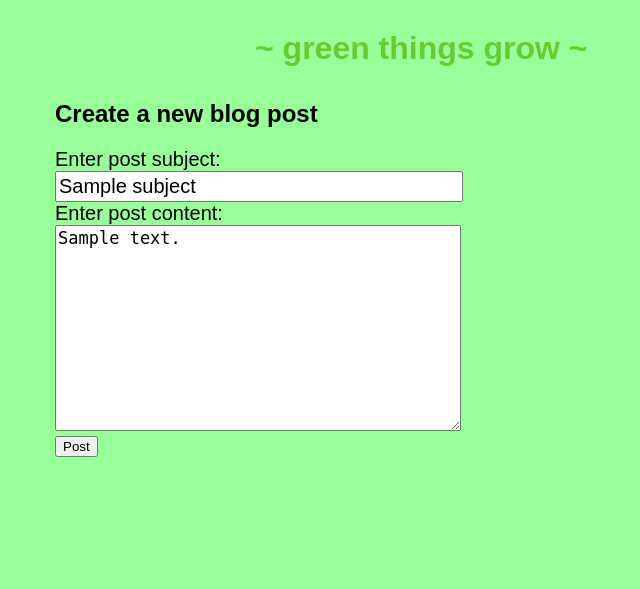
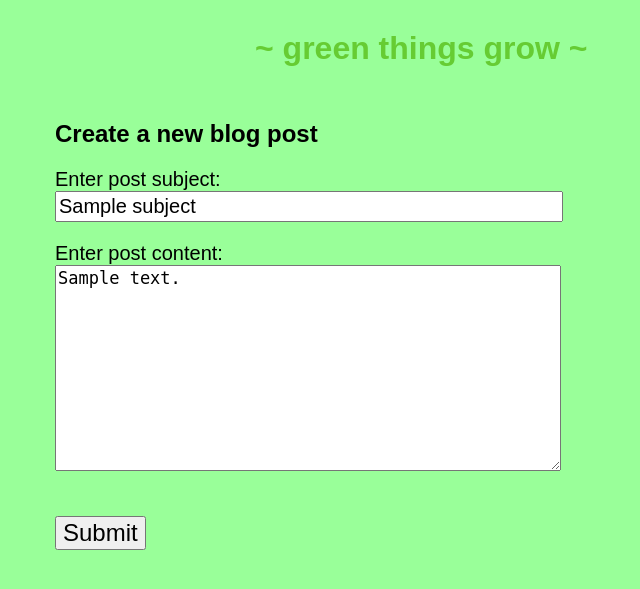
Before and after one commit to jlyden/green-things-grow, a Python web app: template templates/newpost.html in a window 1280 px wide. Shown: the top 589 px of the page, without its empty margins (185-825 px from the left). Run offline with Jinja, Linux system fonts and the light colour scheme; the template is opened without the code that fills it: most values are stand-ins (such as "Sample title", 1, 10 or a date in 2020).

Commit message:
Style: Spacing and color adjustments

```diff
--- a/static/base.css
+++ b/static/base.css
@@ -8,6 +8,9 @@ body {
 
 .error {
   color: red;
+  font-size: 20px;
+  font-style: italic;
+  padding-bottom: 20px;
 }
 
 .top-bar {
@@ -15,21 +18,23 @@ body {
   margin: auto;
   width: 50%;
   height: 50px;
+  padding-bottom: 20px;
 }
 
 label {
   display: block;
   font-size: 20px;
+  padding-bottom: 20px;
 }
 
 input[type=text] {
-  width: 400px;
+  width: 500px;
   font-size: 20px;
   padding: 2px;
 }
 
 textarea {
-  width: 400px;
+  width: 500px;
   height: 200px;
   font-size: 17px;
   font-family: monospace;
@@ -44,7 +49,7 @@ hr {
 }
 
 .post + .post {
-  margin-top: 20px;
+  margin-top: 40px;
 }
 
 .post {
@@ -54,13 +59,15 @@ hr {
 
 .post-subject {
   float: left;
+  width: 640px;
   font-weight: bold;
   font-size: 20px;
-
+  padding-left: 10px;
 }
 
 .post-date {
   float: right;
+  width: 50px;
   font-size: 12px;
 }
 
--- a/templates/front.html
+++ b/templates/front.html
@@ -8,7 +8,7 @@
       <div class="post-subject">{{ post.subject }}</div>
       <div class="post-created">{{ post.created.strftime('%B %d, %Y') }}</div>
       <hr>
-      <div class="post-content">{{ post.content }}</div>
+      <pre class="post-content">{{ post.content }}</pre>
     </div>
   {% endfor %}
 {% else %}
--- a/templates/newpost.html
+++ b/templates/newpost.html
@@ -16,7 +16,7 @@
 
   <div class="error">{{ error }}</div>
 
-  <button>Post</button>
+  <input type="Submit">
 </form>
 
 {% endblock %}
--- a/templates/singlepost.html
+++ b/templates/singlepost.html
@@ -6,7 +6,7 @@
   <div class="post-subject">{{ post.subject }}</div>
   <div class="post-created">{{ post.created.strftime('%B %d, %Y') }}</div>
   <hr>
-  <div class="post-content">{{ post.content }}</div>
+  <pre class="post-content">{{ post.content }}</pre>
 </div>
 
 {% endblock %}
```
